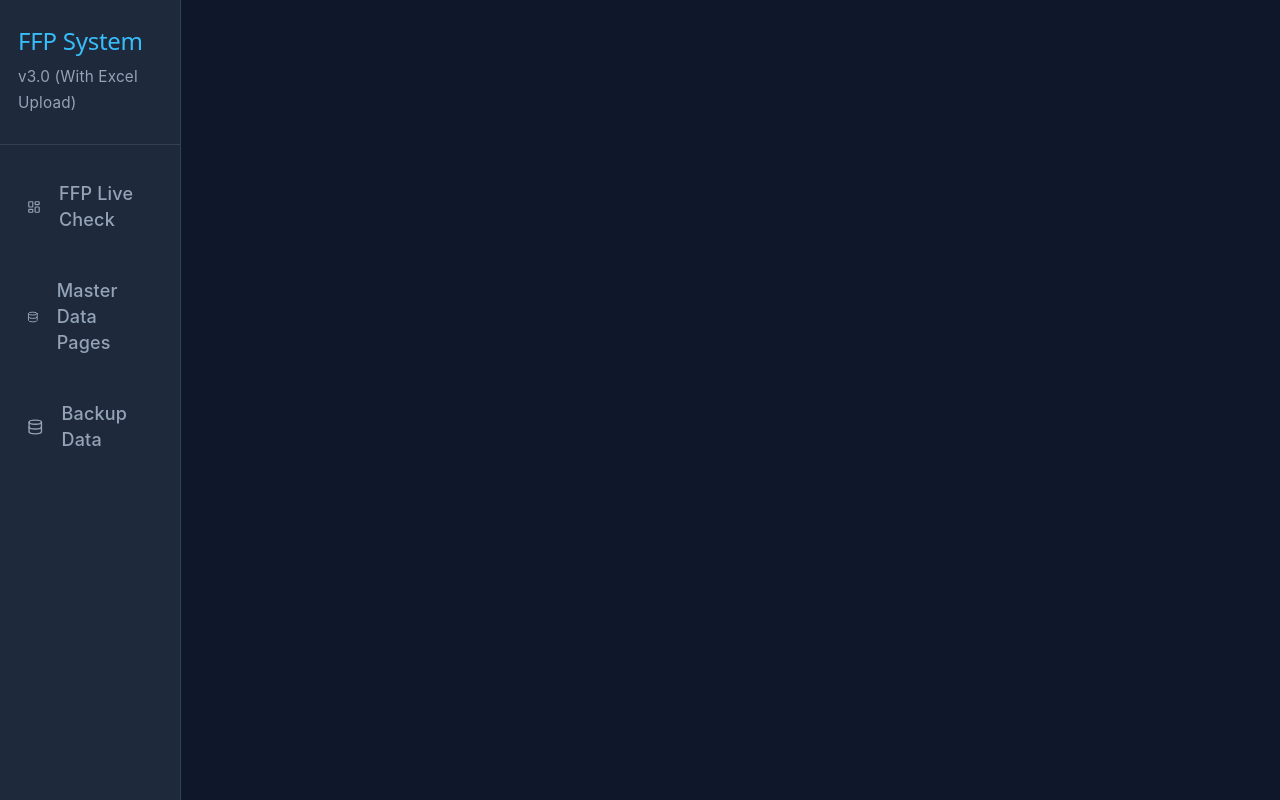
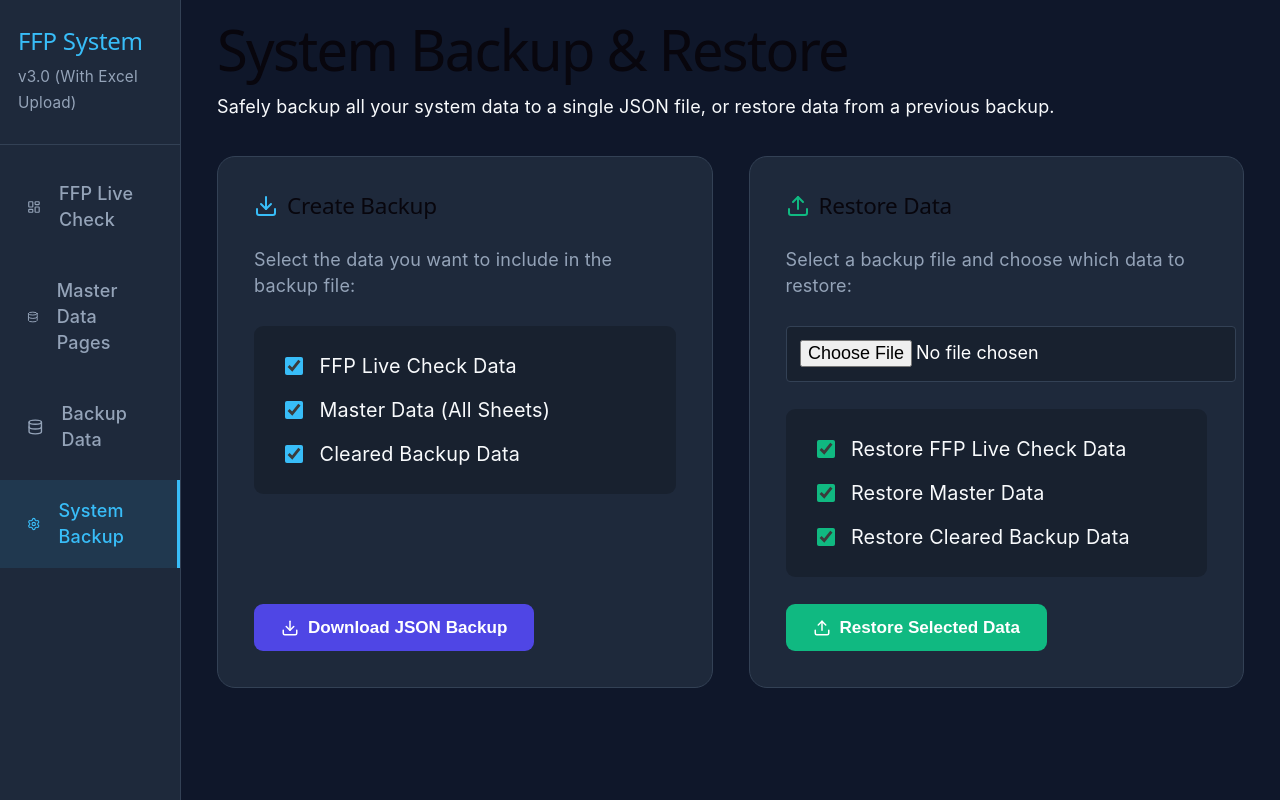
Before and after one commit to Chamod70/FFP_CHECK, a React (Vite) app: page /system-backup in a window 1280 px wide. Built offline with nearby package versions, Linux system fonts and the light colour scheme.

Commit message:
Add System Backup Page

```diff
--- a/src/App.jsx
+++ b/src/App.jsx
@@ -1,9 +1,10 @@
 import React from 'react';
 import { BrowserRouter as Router, Routes, Route, NavLink, Navigate } from 'react-router-dom';
-import { LayoutDashboard, Database } from 'lucide-react';
+import { LayoutDashboard, Database, Settings } from 'lucide-react';
 import FFPPage from './pages/FFPPage';
 import DataEntryPage from './pages/DataEntryPage';
 import BackupPage from './pages/BackupPage';
+import SystemBackupPage from './pages/SystemBackupPage';
 import './App.css';
 
 function App() {
@@ -28,6 +29,10 @@ function App() {
               <Database size={20} />
               <span>Backup Data</span>
             </NavLink>
+            <NavLink to="/system-backup" className={({isActive}) => `nav-item ${isActive ? 'active' : ''}`}>
+              <Settings size={20} />
+              <span>System Backup</span>
+            </NavLink>
           </nav>
         </aside>
 
@@ -37,6 +42,7 @@ function App() {
             <Route path="/ffp" element={<FFPPage />} />
             <Route path="/master-data" element={<DataEntryPage />} />
             <Route path="/backup" element={<BackupPage />} />
+            <Route path="/system-backup" element={<SystemBackupPage />} />
           </Routes>
         </main>
       </div>
--- /dev/null
+++ b/src/pages/SystemBackupPage.jsx
@@ -0,0 +1,209 @@
+import React, { useState } from 'react';
+import useStore from '../store';
+import { Download, Upload, CheckSquare, Square, AlertCircle, CheckCircle2 } from 'lucide-react';
+
+function SystemBackupPage() {
+  const { masterData, ffpManualData, backupData, setAllMasterData, setFfpData, setBackupData } = useStore();
+
+  const [selectedForBackup, setSelectedForBackup] = useState({
+    ffpData: true,
+    masterData: true,
+    backupData: true
+  });
+
+  const [selectedForRestore, setSelectedForRestore] = useState({
+    ffpData: true,
+    masterData: true,
+    backupData: true
+  });
+
+  const [restoreFile, setRestoreFile] = useState(null);
+  const [restoreStatus, setRestoreStatus] = useState(null); // { type: 'success' | 'error', message: '' }
+
+  const handleBackupToggle = (key) => {
+    setSelectedForBackup(prev => ({ ...prev, [key]: !prev[key] }));
+  };
+
+  const handleRestoreToggle = (key) => {
+    setSelectedForRestore(prev => ({ ...prev, [key]: !prev[key] }));
+  };
+
+  const handleDownloadBackup = () => {
+    const backupObject = {
+      timestamp: new Date().toISOString(),
+      version: '3.0'
+    };
+
+    if (selectedForBackup.ffpData) backupObject.ffpManualData = ffpManualData;
+    if (selectedForBackup.masterData) backupObject.masterData = masterData;
+    if (selectedForBackup.backupData) backupObject.backupData = backupData;
+
+    const jsonString = JSON.stringify(backupObject, null, 2);
+    const blob = new Blob([jsonString], { type: 'application/json' });
+    const url = URL.createObjectURL(blob);
+    const link = document.createElement('a');
+
+    // Format date for filename
+    const dateStr = new Date().toISOString().split('T')[0];
+    link.href = url;
+    link.download = `ffp_system_backup_${dateStr}.json`;
+    document.body.appendChild(link);
+    link.click();
+    document.body.removeChild(link);
+    URL.revokeObjectURL(url);
+  };
+
+  const handleFileChange = (e) => {
+    const file = e.target.files[0];
+    if (file) {
+      setRestoreFile(file);
+      setRestoreStatus(null);
+    }
+  };
+
+  const handleRestoreBackup = () => {
+    if (!restoreFile) {
+      setRestoreStatus({ type: 'error', message: 'Please select a backup JSON file first.' });
+      return;
+    }
+
+    const reader = new FileReader();
+    reader.onload = (e) => {
+      try {
+        const data = JSON.parse(e.target.result);
+
+        let restoredCount = 0;
+
+        if (selectedForRestore.ffpData && data.ffpManualData) {
+          setFfpData(data.ffpManualData);
+          restoredCount++;
+        }
+        if (selectedForRestore.masterData && data.masterData) {
+          setAllMasterData(data.masterData);
+          restoredCount++;
+        }
+        if (selectedForRestore.backupData && data.backupData) {
+          setBackupData(data.backupData);
+          restoredCount++;
+        }
+
+        if (restoredCount > 0) {
+          setRestoreStatus({ type: 'success', message: `Successfully restored ${restoredCount} section(s)!` });
+        } else {
+          setRestoreStatus({ type: 'error', message: 'No sections were selected or found in the backup file.' });
+        }
+      } catch (err) {
+        setRestoreStatus({ type: 'error', message: 'Invalid backup file format. Please upload a valid JSON backup.' });
+      }
+    };
+    reader.onerror = () => {
+      setRestoreStatus({ type: 'error', message: 'Error reading the file.' });
+    };
+    reader.readAsText(restoreFile);
+  };
+
+  return (
+    <div className="page-container" style={{maxWidth: '100%', padding: '2rem'}}>
+      <div className="header" style={{ marginBottom: '2rem' }}>
+        <h1 style={{marginTop: 0}}>System Backup & Restore</h1>
+        <p>Safely backup all your system data to a single JSON file, or restore data from a previous backup.</p>
+      </div>
+
+      <div style={{ display: 'grid', gridTemplateColumns: '1fr 1fr', gap: '2rem' }}>
+
+        {/* Backup Section */}
+        <div className="card" style={{ padding: '2rem', display: 'flex', flexDirection: 'column', gap: '1.5rem' }}>
+          <div style={{ display: 'flex', alignItems: 'center', gap: '0.5rem', color: 'var(--accent)' }}>
+            <Download size={24} />
+            <h2 style={{ margin: 0, fontSize: '1.25rem' }}>Create Backup</h2>
+          </div>
+          <p style={{ color: 'var(--text-muted)', margin: 0 }}>Select the data you want to include in the backup file:</p>
+
+          <div style={{ display: 'flex', flexDirection: 'column', gap: '1rem', background: 'rgba(0,0,0,0.2)', padding: '1.5rem', borderRadius: '0.5rem' }}>
+            <label style={{ display: 'flex', alignItems: 'center', gap: '0.75rem', cursor: 'pointer' }}>
+              <input type="checkbox" checked={selectedForBackup.ffpData} onChange={() => handleBackupToggle('ffpData')} style={{ width: '18px', height: '18px', accentColor: 'var(--accent)' }} />
+              <span style={{ fontSize: '1.1rem' }}>FFP Live Check Data</span>
+            </label>
+            <label style={{ display: 'flex', alignItems: 'center', gap: '0.75rem', cursor: 'pointer' }}>
+              <input type="checkbox" checked={selectedForBackup.masterData} onChange={() => handleBackupToggle('masterData')} style={{ width: '18px', height: '18px', accentColor: 'var(--accent)' }} />
+              <span style={{ fontSize: '1.1rem' }}>Master Data (All Sheets)</span>
+            </label>
+            <label style={{ display: 'flex', alignItems: 'center', gap: '0.75rem', cursor: 'pointer' }}>
+              <input type="checkbox" checked={selectedForBackup.backupData} onChange={() => handleBackupToggle('backupData')} style={{ width: '18px', height: '18px', accentColor: 'var(--accent)' }} />
+              <span style={{ fontSize: '1.1rem' }}>Cleared Backup Data</span>
+            </label>
+          </div>
+
+          <button
+            className="btn btn-primary"
+            onClick={handleDownloadBackup}
+            disabled={!selectedForBackup.ffpData && !selectedForBackup.masterData && !selectedForBackup.backupData}
+            style={{ alignSelf: 'flex-start', marginTop: 'auto' }}
+          >
+            <Download size={18} /> Download JSON Backup
+          </button>
+        </div>
+
+        {/* Restore Section */}
+        <div className="card" style={{ padding: '2rem', display: 'flex', flexDirection: 'column', gap: '1.5rem' }}>
+          <div style={{ display: 'flex', alignItems: 'center', gap: '0.5rem', color: 'var(--success)' }}>
+            <Upload size={24} />
+            <h2 style={{ margin: 0, fontSize: '1.25rem' }}>Restore Data</h2>
+          </div>
+          <p style={{ color: 'var(--text-muted)', margin: 0 }}>Select a backup file and choose which data to restore:</p>
+
+          <input
+            type="file"
+            accept=".json"
+            onChange={handleFileChange}
+            className="cell-input"
+            style={{ padding: '0.75rem', border: '1px solid var(--border-color)', borderRadius: '4px', background: 'rgba(0,0,0,0.2)' }}
+          />
+
+          <div style={{ display: 'flex', flexDirection: 'column', gap: '1rem', background: 'rgba(0,0,0,0.2)', padding: '1.5rem', borderRadius: '0.5rem' }}>
+            <label style={{ display: 'flex', alignItems: 'center', gap: '0.75rem', cursor: 'pointer' }}>
+              <input type="checkbox" checked={selectedForRestore.ffpData} onChange={() => handleRestoreToggle('ffpData')} style={{ width: '18px', height: '18px', accentColor: 'var(--success)' }} />
+              <span style={{ fontSize: '1.1rem' }}>Restore FFP Live Check Data</span>
+            </label>
+            <label style={{ display: 'flex', alignItems: 'center', gap: '0.75rem', cursor: 'pointer' }}>
+              <input type="checkbox" checked={selectedForRestore.masterData} onChange={() => handleRestoreToggle('masterData')} style={{ width: '18px', height: '18px', accentColor: 'var(--success)' }} />
+              <span style={{ fontSize: '1.1rem' }}>Restore Master Data</span>
+            </label>
+            <label style={{ display: 'flex', alignItems: 'center', gap: '0.75rem', cursor: 'pointer' }}>
+              <input type="checkbox" checked={selectedForRestore.backupData} onChange={() => handleRestoreToggle('backupData')} style={{ width: '18px', height: '18px', accentColor: 'var(--success)' }} />
+              <span style={{ fontSize: '1.1rem' }}>Restore Cleared Backup Data</span>
+            </label>
+          </div>
+
+          {restoreStatus && (
+            <div style={{
+              padding: '1rem',
+              borderRadius: '0.5rem',
+              background: restoreStatus.type === 'error' ? 'rgba(239, 68, 68, 0.1)' : 'rgba(16, 185, 129, 0.1)',
+              border: `1px solid ${restoreStatus.type === 'error' ? 'var(--danger)' : 'var(--success)'}`,
+              color: restoreStatus.type === 'error' ? 'var(--danger)' : 'var(--success)',
+              display: 'flex',
+              alignItems: 'center',
+              gap: '0.5rem'
+            }}>
+              {restoreStatus.type === 'error' ? <AlertCircle size={20} /> : <CheckCircle2 size={20} />}
+              {restoreStatus.message}
+            </div>
+          )}
+
+          <button
+            className="btn btn-success"
+            onClick={handleRestoreBackup}
+            disabled={(!selectedForRestore.ffpData && !selectedForRestore.masterData && !selectedForRestore.backupData) || !restoreFile}
+            style={{ alignSelf: 'flex-start', marginTop: 'auto' }}
+          >
+            <Upload size={18} /> Restore Selected Data
+          </button>
+        </div>
+
+      </div>
+    </div>
+  );
+}
+
+export default SystemBackupPage;
--- a/src/store.js
+++ b/src/store.js
@@ -29,6 +29,7 @@ const useStore = create(
           [sheetName]: data
         }
       })),
+      setAllMasterData: (data) => set({ masterData: data }),
 
       setFfpData: (data) => set({ ffpManualData: data }),
       setBackupData: (data) => set({ backupData: data }),
```
